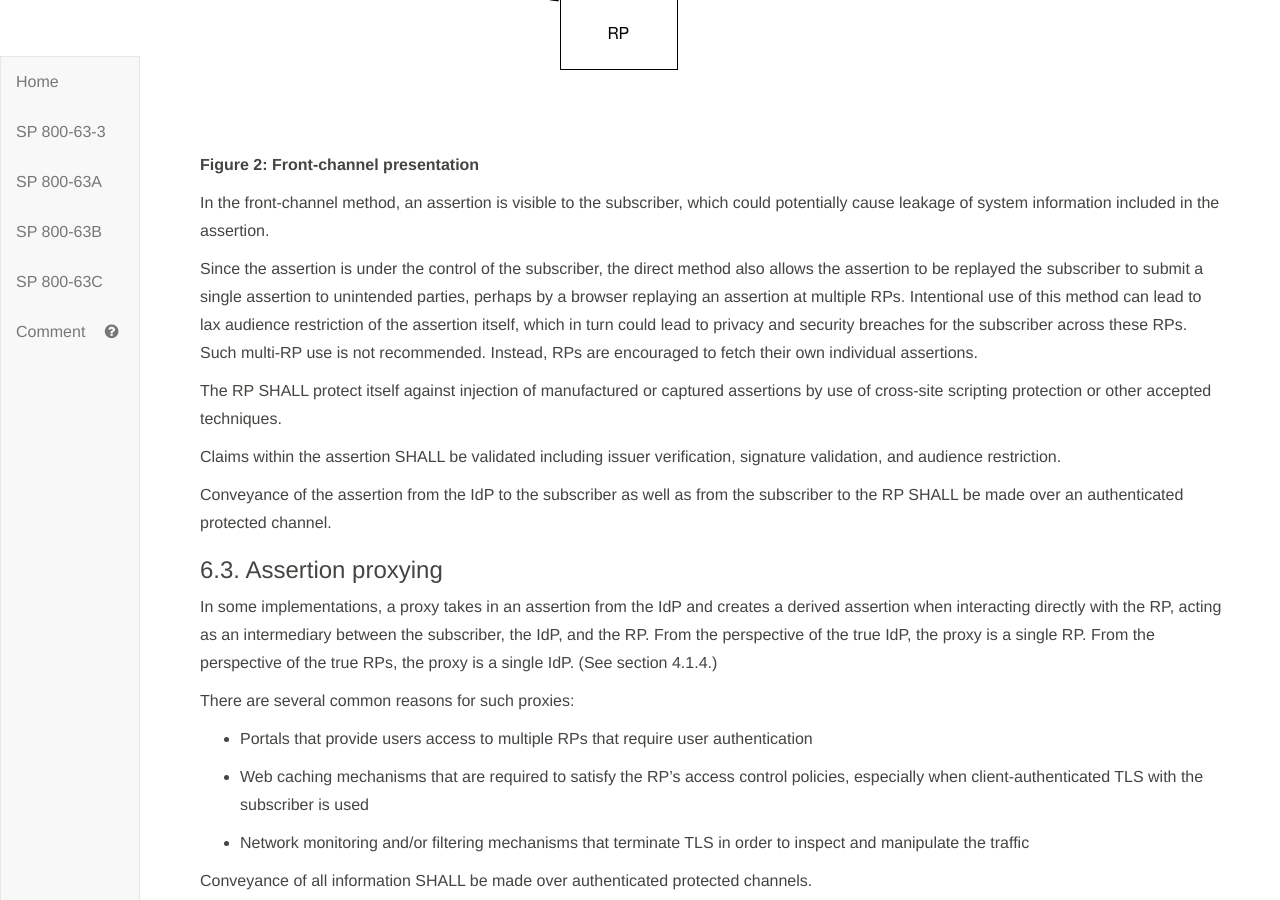
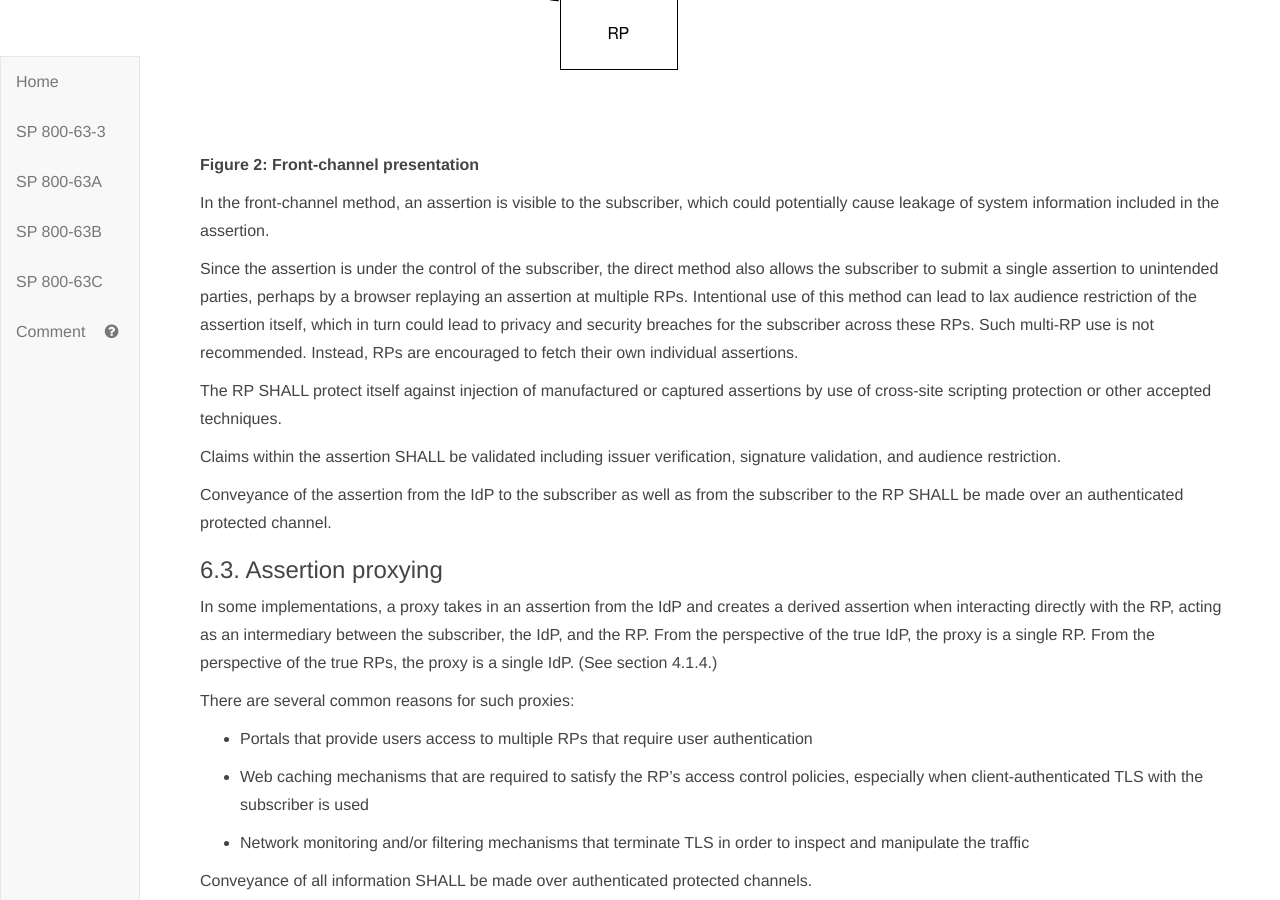
Before and after one commit to usnistgov/800-63-3, a Jekyll site: the page built from sp800-63c.md, in a window 1280 px wide and 900 px high, scrolled down 15193 px. Built offline with Jekyll 4.4.1, drawn with Linux system fonts in a browser that asks for light colours.

Commit message:
merge text

```diff
--- a/sp800-63c/sec6_presentation.md
+++ b/sp800-63c/sec6_presentation.md
@@ -47,7 +47,7 @@
 
 In the front-channel method, an assertion is visible to the subscriber, which could potentially cause leakage of system information included in the assertion.
 
-Since the assertion is under the control of the subscriber, the direct method also allows the assertion to be replayed the subscriber to submit a single assertion to unintended parties, perhaps by a browser replaying an assertion at multiple RPs. Intentional use of this method can lead to lax audience restriction of the assertion itself, which in turn could lead to privacy and security breaches for the subscriber across these RPs. Such multi-RP use is not recommended. Instead, RPs are encouraged to fetch their own individual assertions.
+Since the assertion is under the control of the subscriber, the direct method also allows the subscriber to submit a single assertion to unintended parties, perhaps by a browser replaying an assertion at multiple RPs. Intentional use of this method can lead to lax audience restriction of the assertion itself, which in turn could lead to privacy and security breaches for the subscriber across these RPs. Such multi-RP use is not recommended. Instead, RPs are encouraged to fetch their own individual assertions.
 
 The RP SHALL protect itself against injection of manufactured or captured assertions by use of cross-site scripting protection or other accepted techniques.
 
```
